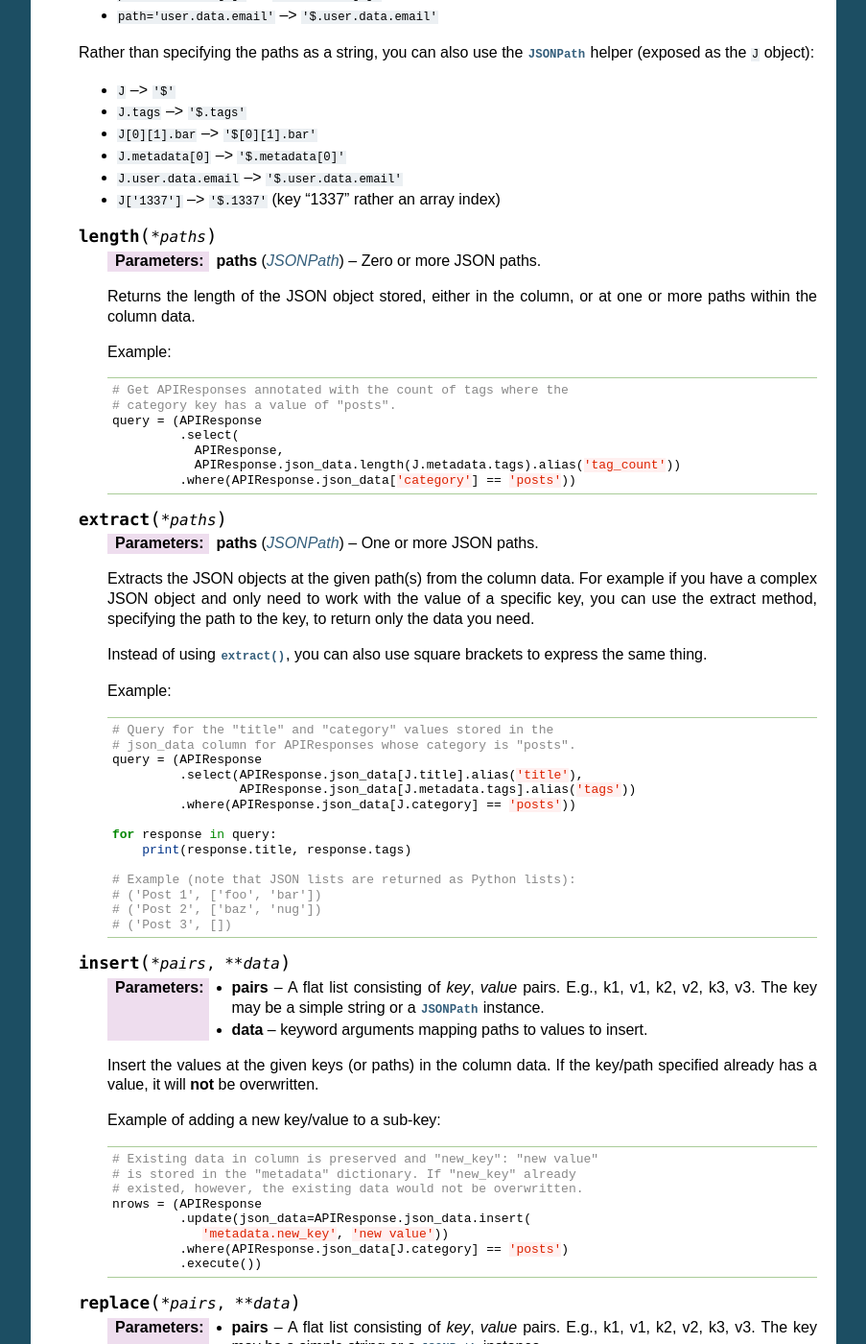
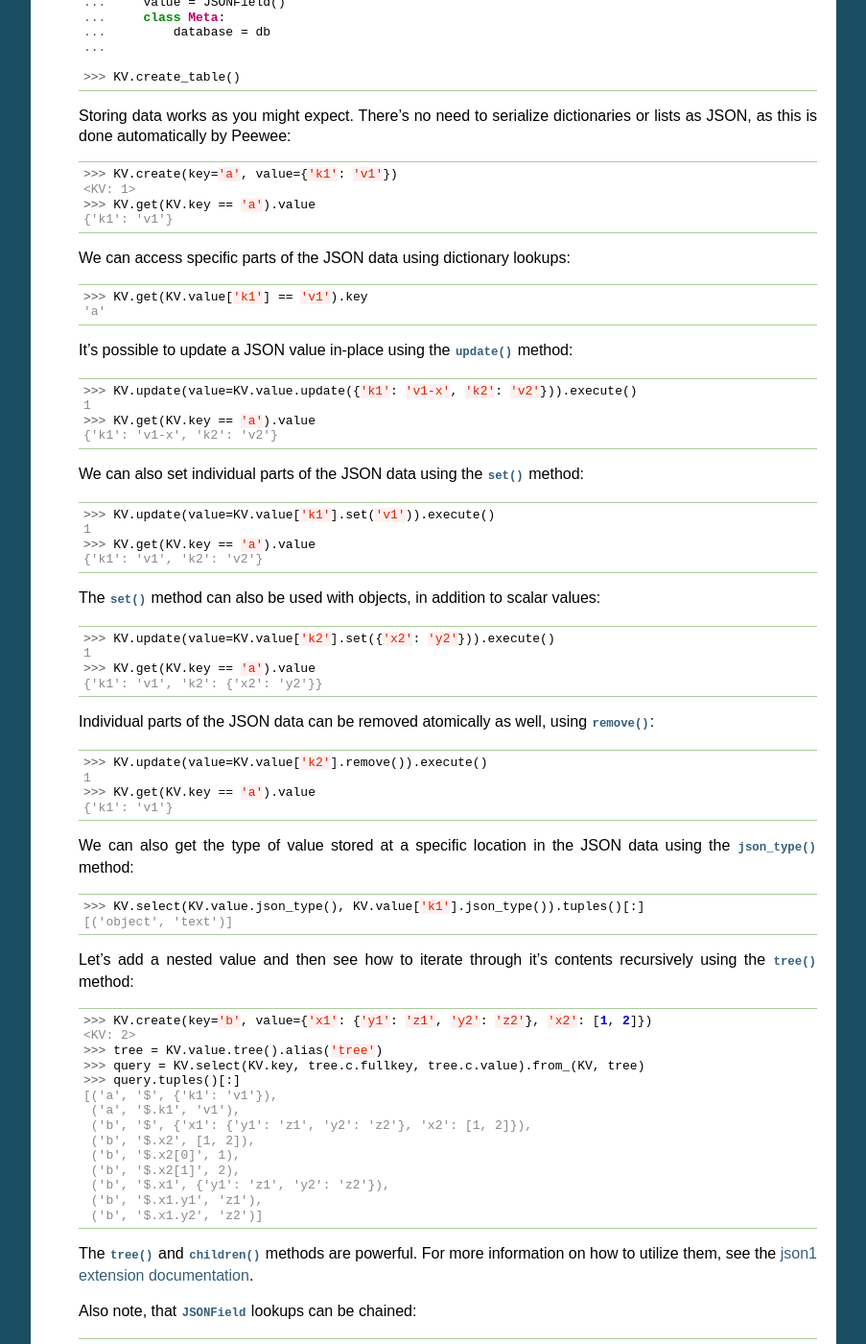
Before and after one commit to coleifer/peewee, a Sphinx documentation site: the page built from docs/peewee/sqlite_ext.rst, in a window 1280 px wide and 1400 px high, scrolled down 4945 px. Shown: the whole window at 96% size, without its empty margins (198-1101 px from the left). Built offline with Sphinx 7.4.7, drawn with Linux system fonts in a browser that asks for light colours; pages that are not in the unit, such as notebooks, are missing from menus; some of the changed text lies outside the part shown.

Commit message:
Update and expand SQLite JSONField documentation.

```diff
--- a/docs/peewee/sqlite_ext.rst
+++ b/docs/peewee/sqlite_ext.rst
@@ -294,207 +294,178 @@ APIs
     number of helper functions for working with JSON data. These APIs are
     exposed as methods of a special field-type, :py:class:`JSONField`.
 
-    Most functions that operate on JSON fields take a ``path`` argument. The
-    JSON extension documents specify that the path should begin with ``$``
-    followed by zero or more instances of ``.objectlabel`` or ``[arrayindex]``.
-    Peewee simplifies this by allowing you to omit the ``$`` character and just
-    specify the path you need or ``None`` for an empty path:
-
-    * ``path=''`` --> ``'$'``
-    * ``path='tags'`` --> ``'$.tags'``
-    * ``path='[0][1].bar'`` --> ``'$[0][1].bar'``
-    * ``path='metadata[0]'`` --> ``'$.metadata[0]'``
-    * ``path='user.data.email'`` --> ``'$.user.data.email'``
-
-    Rather than specifying the paths as a string, you can also use the
-    :py:class:`JSONPath` helper (exposed as the ``J`` object):
-
-    * ``J`` --> ``'$'``
-    * ``J.tags`` --> ``'$.tags'``
-    * ``J[0][1].bar`` --> ``'$[0][1].bar'``
-    * ``J.metadata[0]`` --> ``'$.metadata[0]'``
-    * ``J.user.data.email`` --> ``'$.user.data.email'``
-    * ``J['1337']`` --> ``'$.1337'`` (key "1337" rather an array index)
-
-    .. py:method:: length(*paths)
-
-        :param JSONPath paths: Zero or more JSON paths.
-
-        Returns the length of the JSON object stored, either in the column, or
-        at one or more paths within the column data.
+    To access or modify specific object keys or array indexes in a JSON
+    structure, you can treat the :py:class:`JSONField` as if it were a
+    dictionary/list.
+
+    Let's look at some examples of using the SQLite json1 extension with
+    Peewee. Here we'll prepare a database and a simple model for testing the
+    `json1 extension <http://sqlite.org/json1.html>`_:
+
+    .. code-block:: pycon
+
+        >>> from playhouse.sqlite_ext import *
+        >>> db = SqliteExtDatabase(':memory:')
+        >>> class KV(Model):
+        ...     key = TextField()
+        ...     value = JSONField()
+        ...     class Meta:
+        ...         database = db
+        ...
+
+        >>> KV.create_table()
+
+    Storing data works as you might expect. There's no need to serialize
+    dictionaries or lists as JSON, as this is done automatically by Peewee:
+
+    .. code-block:: pycon
+
+        >>> KV.create(key='a', value={'k1': 'v1'})
+        <KV: 1>
+        >>> KV.get(KV.key == 'a').value
+        {'k1': 'v1'}
+
+    We can access specific parts of the JSON data using dictionary lookups:
+
+    .. code-block:: pycon
+
+        >>> KV.get(KV.value['k1'] == 'v1').key
+        'a'
+
+    It's possible to update a JSON value in-place using the :py:meth:`~JSONField.update` method:
+
+    .. code-block:: pycon
+
+        >>> KV.update(value=KV.value.update({'k1': 'v1-x', 'k2': 'v2'})).execute()
+        1
+        >>> KV.get(KV.key == 'a').value
+        {'k1': 'v1-x', 'k2': 'v2'}
+
+    We can also set individual parts of the JSON data using the :py:meth:`~JSONField.set` method:
+
+    .. code-block:: pycon
+
+        >>> KV.update(value=KV.value['k1'].set('v1')).execute()
+        1
+        >>> KV.get(KV.key == 'a').value
+        {'k1': 'v1', 'k2': 'v2'}
+
+    The :py:meth:`~JSONField.set` method can also be used with objects, in
+    addition to scalar values:
+
+    .. code-block:: pycon
+
+        >>> KV.update(value=KV.value['k2'].set({'x2': 'y2'})).execute()
+        1
+        >>> KV.get(KV.key == 'a').value
+        {'k1': 'v1', 'k2': {'x2': 'y2'}}
+
+    Individual parts of the JSON data can be removed atomically as well, using
+    :py:meth:`~JSONField.remove`:
+
+    .. code-block:: pycon
+
+        >>> KV.update(value=KV.value['k2'].remove()).execute()
+        1
+        >>> KV.get(KV.key == 'a').value
+        {'k1': 'v1'}
+
+    We can also get the type of value stored at a specific location in the JSON
+    data using the :py:meth:`~JSONField.json_type` method:
+
+    .. code-block:: pycon
+
+        >>> KV.select(KV.value.json_type(), KV.value['k1'].json_type()).tuples()[:]
+        [('object', 'text')]
+
+    Let's add a nested value and then see how to iterate through it's contents
+    recursively using the :py:meth:`~JSONField.tree` method:
+
+    .. code-block:: pycon
+
+        >>> KV.create(key='b', value={'x1': {'y1': 'z1', 'y2': 'z2'}, 'x2': [1, 2]})
+        <KV: 2>
+        >>> tree = KV.value.tree().alias('tree')
+        >>> query = KV.select(KV.key, tree.c.fullkey, tree.c.value).from_(KV, tree)
+        >>> query.tuples()[:]
+        [('a', '$', {'k1': 'v1'}),
+         ('a', '$.k1', 'v1'),
+         ('b', '$', {'x1': {'y1': 'z1', 'y2': 'z2'}, 'x2': [1, 2]}),
+         ('b', '$.x2', [1, 2]),
+         ('b', '$.x2[0]', 1),
+         ('b', '$.x2[1]', 2),
+         ('b', '$.x1', {'y1': 'z1', 'y2': 'z2'}),
+         ('b', '$.x1.y1', 'z1'),
+         ('b', '$.x1.y2', 'z2')]
+
+    The :py:meth:`~JSONField.tree` and :py:meth:`~JSONField.children` methods
+    are powerful. For more information on how to utilize them, see the
+    `json1 extension documentation <http://sqlite.org/json1.html#jtree>`_.
+
+    Also note, that :py:class:`JSONField` lookups can be chained:
+
+    .. code-block:: pycon
+
+        >>> query = KV.select().where(KV.value['x1']['y1'] == 'z1')
+        >>> for obj in query:
+        ...     print(obj.key, obj.value)
+        ...
+
+        'b', {'x1': {'y1': 'z1', 'y2': 'z2'}, 'x2': [1, 2]}
+
+    API documentation for :py:class:`JSONField` follows.
+
+    .. py:method:: __getitem__(item)
+
+        :param item: Access a specific key or array index in the JSON data.
+        :return: a special object exposing access to the JSON data.
+        :rtype: JSONPath
+
+        Access a specific key or array index in the JSON data. Returns a
+        :py:class:`JSONPath` object, which exposes convenient methods for
+        reading or modifying a particular part of a JSON object.
 
         Example:
 
         .. code-block:: python
 
-            # Get APIResponses annotated with the count of tags where the
-            # category key has a value of "posts".
-            query = (APIResponse
-                     .select(
-                       APIResponse,
-                       APIResponse.json_data.length(J.metadata.tags).alias('tag_count'))
-                     .where(APIResponse.json_data['category'] == 'posts'))
-
-    .. py:method:: extract(*paths)
-
-        :param JSONPath paths: One or more JSON paths.
-
-        Extracts the JSON objects at the given path(s) from the column data.
-        For example if you have a complex JSON object and only need to work
-        with the value of a specific key, you can use the extract method,
-        specifying the path to the key, to return only the data you need.
-
-        Instead of using :py:meth:`~JSONField.extract`, you can also use square
-        brackets to express the same thing.
-
-        Example:
-
-        .. code-block:: python
-
-            # Query for the "title" and "category" values stored in the
-            # json_data column for APIResponses whose category is "posts".
-            query = (APIResponse
-                     .select(APIResponse.json_data[J.title].alias('title'),
-                             APIResponse.json_data[J.metadata.tags].alias('tags'))
-                     .where(APIResponse.json_data[J.category] == 'posts'))
-
-            for response in query:
-                print(response.title, response.tags)
-
-            # Example (note that JSON lists are returned as Python lists):
-            # ('Post 1', ['foo', 'bar'])
-            # ('Post 2', ['baz', 'nug'])
-            # ('Post 3', [])
-
-    .. py:method:: insert(*pairs, **data)
-
-        :param pairs: A flat list consisting of *key*, *value* pairs. E.g.,
-            k1, v1, k2, v2, k3, v3. The key may be a simple string or a
-            :py:class:`JSONPath` instance.
-        :param data: keyword arguments mapping paths to values to insert.
-
-        Insert the values at the given keys (or paths) in the column data. If
-        the key/path specified already has a value, it will **not** be
-        overwritten.
-
-        Example of adding a new key/value to a sub-key:
-
-        .. code-block:: python
-
-            # Existing data in column is preserved and "new_key": "new value"
-            # is stored in the "metadata" dictionary. If "new_key" already
-            # existed, however, the existing data would not be overwritten.
-            nrows = (APIResponse
-                     .update(json_data=APIResponse.json_data.insert(
-                        'metadata.new_key', 'new value'))
-                     .where(APIResponse.json_data[J.category] == 'posts')
-                     .execute())
-
-    .. py:method:: replace(*pairs, **data)
-
-        :param pairs: A flat list consisting of *key*, *value* pairs. E.g.,
-            k1, v1, k2, v2, k3, v3. The key may be a simple string or a
-            :py:class:`JSONPath` instance.
-        :param data: keyword arguments mapping paths to values to replace.
-
-        Replace the values at the given keys (or paths) in the column data. If
-        the key/path specified does not exist, a new key will not be created.
-        Data must exist first in order to be replaced.
-
-        Example of replacing the value of an existing key:
-
-        .. code-block:: python
-
-            # Rename the "posts" category to "notes".
-            nrows = (APIResponse
-                     .update(json_data=APIResponse.json_data.replace(
-                        'category', 'notes'))
-                     .where(APIResponse.json_data[J.category] == 'posts')
-                     .execute())
-
-    .. py:method:: set(*pairs, **data)
-
-        :param pairs: A flat list consisting of *key*, *value* pairs. E.g.,
-            k1, v1, k2, v2, k3, v3. The key may be a simple string or a
-            :py:class:`JSONPath` instance.
-        :param data: keyword arguments mapping paths to values to set.
-
-        Set the values at the given keys (or paths) in the column data. The
-        values will be created/updated regardless of whether the key exists
-        already.
-
-        Example of setting two new key/value pairs:
-
-        .. code-block:: python
-
-            nrows = (APIResponse
-                     .update(json_data=APIResponse.json_data.set(
-                        'metadata.key1', 'value1',
-                        'metadata.key2', [1, 2, 3]))
-                     .execute())
-
-            # Retrieve an arbitrary row from the db to inspect it's metadata.
-            obj = APIResponse.get()
-            print(obj.json_data['metadata'])  # key1 and key2 are present.
-            # {'key2': [1, 2, 3], 'key1': 'value1', 'tags': ['foo', 'bar']}
-
-    .. py:method:: remove(*paths)
-
-        :param JSONPath paths: One or more JSON paths.
-
-        Remove the data at the given paths from the column data.
-
-        Example of removing two paths:
-
-        .. code-block:: python
-
-            # Update the data, removing "key1" and "key2" from the "metadata"
-            # object.
-            (APIResponse
-             .update(json_data=APIResponse.json_data.remove(
-                'metadata.key1',
-                'metadata.key2'))
-             .execute())
-
-             # Equivalent, using J:
-            (APIResponse
-             .update(json_data=APIResponse.json_data.remove(
-                J.metadata.key1,
-                J.metadata.key2))
-             .execute())
+            # If metadata contains {"tags": ["list", "of", "tags"]}, we can
+            # extract the first tag in this way:
+            Post.select(Post, Post.metadata['tags'][0].alias('first_tag'))
+
+        For more examples see the :py:class:`JSONPath` API documentation.
+
+    .. py:method:: set(value[, as_json=None])
+
+        :param value: a scalar value, list, or dictionary.
+        :param bool as_json: force the value to be treated as JSON, in which
+            case it will be serialized as JSON in Python beforehand. By
+            default, lists and dictionaries are treated as JSON to be
+            serialized, while strings and integers are passed as-is.
+
+        Set the value stored in a :py:class:`JSONField`.
+
+        Uses the `json_set() <http://sqlite.org/json1.html#jset>`_ function
+        from the json1 extension.
 
     .. py:method:: update(data)
 
-        :param data: A JSON value.
-
-        Updates the column data in-place, *merging* the new data with the data
-        already present in the column. This is different than
-        :py:meth:`~JSONField.set`, as sub-dictionaries will be merged with
-        other sub-dictionaries, recursively.
-
-        .. code-block:: pycon
-
-            >>> data = {'k1': {'foo': 1, 'bar': 2}, 'k2': {'baz': 3}}
-            >>> resp = APIResponse.create(json_data=data)
-            >>> resp
-            <__main__.APIResponse at 0x7f0b28115cc0>
-
-            >>> patch = {'k1': {'foo': 1337, 'nug': 0}, 'k3': [1, 2]}
-            >>> (APIResponse
-            ...  .update(json_data=APIResponse.json_data.update(patch))
-            ...  .where(APIResponse.id == resp.id)
-            ...  .execute())
-            1
-
-            >>> APIResponse.get(APIResponse.id == resp.id).json_data
-            {'k1': {'bar': 2, 'foo': 1337, 'nug': 0}, 'k2': {'baz': 3}, 'k3': [1, 2]}
-
-    .. py:method:: json_type([path=None])
-
-        :param JSONPath path: A JSON path (optional).
-
-        Return a string identifying the type of value stored in the column (or
-        at the given path).
+        :param data: a scalar value, list or dictionary to merge with the data
+            currently stored in a :py:class:`JSONField`.
+
+        Uses the `json_patch() <http://sqlite.org/json1.html#jpatch>`_ function
+        from the json1 extension.
+
+    .. py:method:: remove()
+
+        Remove the data stored in the :py:class:`JSONField`.
+
+        Uses the `json_type <https://www.sqlite.org/json1.html#jrm>`_ function
+        from the json1 extension.
+
+    .. py:method:: json_type()
+
+        Return a string identifying the type of value stored in the column.
 
         The type returned will be one of:
 
@@ -508,7 +479,17 @@ APIs
         * null  <-- the string "null" means an actual NULL value
         * NULL  <-- an actual NULL value means the path was not found
 
-    .. py:method:: children([path=None])
+        Uses the `json_type <https://www.sqlite.org/json1.html#jtype>`_
+        function from the json1 extension.
+
+    .. py:method:: length()
+
+        Return the length of the array stored in the column.
+
+        Uses the `json_array_length <https://www.sqlite.org/json1.html#jarraylen>`_
+        function from the json1 extension.
+
+    .. py:method:: children()
 
         The ``children`` function corresponds to ``json_each``, a table-valued
         function that walks the JSON value provided and returns the immediate
@@ -529,9 +510,10 @@ APIs
 
         For examples, see `my blog post on JSON1 <http://charlesleifer.com/blog/using-the-sqlite-json1-and-fts5-extensions-with-python/>`_.
 
-        `SQLite documentation on json_each <https://www.sqlite.org/json1.html#jeach>`_.
-
-    .. py:method:: tree([path=None])
+        Uses the `json_each <https://www.sqlite.org/json1.html#jeach>`_
+        function from the json1 extension.
+
+    .. py:method:: tree()
 
         The ``tree`` function corresponds to ``json_tree``, a table-valued
         function that recursively walks the JSON value provided and returns
@@ -552,11 +534,14 @@ APIs
 
         For examples, see `my blog post on JSON1 <http://charlesleifer.com/blog/using-the-sqlite-json1-and-fts5-extensions-with-python/>`_.
 
-        `SQLite documentation on json_tree <https://www.sqlite.org/json1.html#jeach>`_.
-
-.. py:class:: JSONPath([path=None])
-
-    :param list path: Components comprising the JSON path.
+        Uses the `json_tree <https://www.sqlite.org/json1.html#jtree>`_
+        function from the json1 extension.
+
+
+.. py:class:: JSONPath(field[, path=None])
+
+    :param JSONField field: the field object we intend to access.
+    :param tuple path: Components comprising the JSON path.
 
     A convenient, Pythonic way of representing JSON paths for use with
     :py:class:`JSONField`.
@@ -564,33 +549,92 @@ APIs
     The ``JSONPath`` object implements ``__getitem__``, accumulating path
     components, which it can turn into the corresponding json-path expression.
 
-    .. attention::
-        Rather than instantiating this class directly, use the ``J`` instance
-        to create JSON paths:
+    .. py:method:: __getitem__(item)
+
+        :param item: Access a sub-key key or array index.
+        :return: a :py:class:`JSONPath` representing the new path.
+
+        Access a sub-key or array index in the JSON data. Returns a
+        :py:class:`JSONPath` object, which exposes convenient methods for
+        reading or modifying a particular part of a JSON object.
+
+        Example:
 
         .. code-block:: python
 
-            from playhouse.sqlite_ext import J
-
-            class APIResponse(Model):
-                data = JSONField()
-
-            # Select the "title" and "metadata"."tags" paths from the data
-            # field, filtering on "category" is 'post'.
-            query = (APIResponse
-                     .select(APIResponse.data[J.title].alias('title'),
-                             APIResponse.data[J.metadata.tags].alias('tags'))
-                     .where(APIResponse.data[J.category] == 'post'))
-
-    For example (using the ``J`` mnemonic, as described above):
-
-    * J -> $  - root element lookup.
-    * J.category -> $.category
-    * J.metadata.tags[0] -> $.metadata.tags[0]
-    * J[0] -> $[0]  - Lookup the first element in an array.
-    * J['0'] -> $.0  - Here we would look up the key "0" rather than the first
-      element in an array.
-    * J['foo'] (same as J.foo) -> $.foo
+            # If metadata contains {"tags": ["list", "of", "tags"]}, we can
+            # extract the first tag in this way:
+            first_tag = Post.metadata['tags'][0]
+            query = (Post
+                     .select(Post, first_tag.alias('first_tag'))
+                     .order_by(first_tag))
+
+    .. py:method:: set(value[, as_json=None])
+
+        :param value: a scalar value, list, or dictionary.
+        :param bool as_json: force the value to be treated as JSON, in which
+            case it will be serialized as JSON in Python beforehand. By
+            default, lists and dictionaries are treated as JSON to be
+            serialized, while strings and integers are passed as-is.
+
+        Set the value at the given location in the JSON data.
+
+        Uses the `json_set() <http://sqlite.org/json1.html#jset>`_ function
+        from the json1 extension.
+
+    .. py:method:: update(data)
+
+        :param data: a scalar value, list or dictionary to merge with the data
+            at the given location in the JSON data.
+
+        Uses the `json_patch() <http://sqlite.org/json1.html#jpatch>`_ function
+        from the json1 extension.
+
+    .. py:method:: remove()
+
+        Remove the data stored in at the given location in the JSON data.
+
+        Uses the `json_type <https://www.sqlite.org/json1.html#jrm>`_ function
+        from the json1 extension.
+
+    .. py:method:: json_type()
+
+        Return a string identifying the type of value stored at the given
+        location in the JSON data.
+
+        The type returned will be one of:
+
+        * object
+        * array
+        * integer
+        * real
+        * true
+        * false
+        * text
+        * null  <-- the string "null" means an actual NULL value
+        * NULL  <-- an actual NULL value means the path was not found
+
+        Uses the `json_type <https://www.sqlite.org/json1.html#jtype>`_
+        function from the json1 extension.
+
+    .. py:method:: length()
+
+        Return the length of the array stored at the given location in the JSON
+        data.
+
+        Uses the `json_array_length <https://www.sqlite.org/json1.html#jarraylen>`_
+        function from the json1 extension.
+
+    .. py:method:: children()
+
+        Table-valued function that exposes the direct descendants of a JSON
+        object at the given location. See also :py:meth:`JSONField.children`.
+
+    .. py:method:: tree()
+
+        Table-valued function that exposes all descendants, recursively, of a
+        JSON object at the given location. See also :py:meth:`JSONField.tree`.
+
 
 .. py:class:: SearchField([unindexed=False[, column_name=None]])
 
```
Also changed, not shown: 1 other file.
